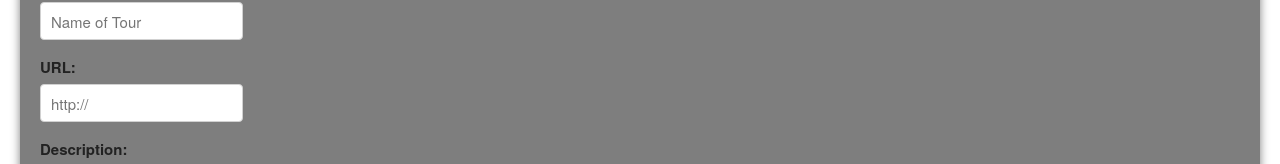
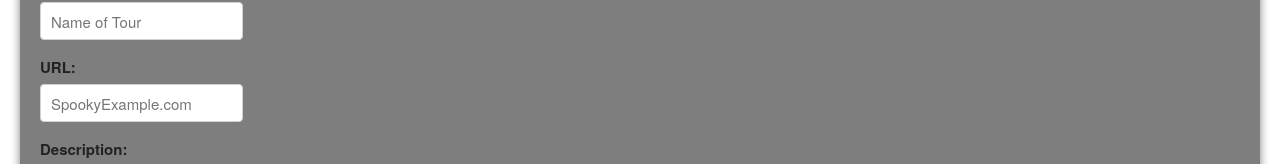
Before and after one commit to jmoncayo-pursuit/spooky-travel-frontend, a React (Vite) app: page /tours/new in a window 1280 px wide. Shown: the part 329-493 px from the top of the page. Built offline with nearby package versions, Linux system fonts and the light colour scheme; no server answers.

Commit message:
Pass onTourAdded prop from New component to TourNewForm

```diff
--- a/src/Components/TourNewForm.jsx
+++ b/src/Components/TourNewForm.jsx
@@ -63,12 +63,13 @@ function TourNewForm({ onTourAdded }) {
         <input
           id='url'
           type='text'
-          pattern='http[s]*://.+'
+          pattern='[^ "]+\.[^ "]+'
           required
           value={tour.url}
-          placeholder='http://'
+          placeholder='SpookyExample.com'
           onChange={handleTextChange}
         />
+
         <label htmlFor='description'>Description:</label>
         <textarea
           id='description'
--- a/src/Pages/Index.jsx
+++ b/src/Pages/Index.jsx
@@ -4,7 +4,7 @@ import Tours from '../Components/Tours';
 function Index() {
   return (
     <div className='Tours'>
-      <h2>Our Spooky Tours</h2>
+      <h2> Our Spooky Tours </h2>
       <Tours />
     </div>
   );
--- a/src/Pages/New.jsx
+++ b/src/Pages/New.jsx
@@ -2,10 +2,15 @@
 import TourNewForm from '../Components/TourNewForm';
 
 function New() {
+  const handleTourAdded = () => {
+
+    console.log('A new tour has been added!');
+  };
+
   return (
     <div className='New'>
-      <h2>Add a New Spooky Tour</h2>
-      <TourNewForm />
+      <h2> Add a New Spooky Tour </h2>
+      <TourNewForm onTourAdded={handleTourAdded} />
     </div>
   );
 }
```
